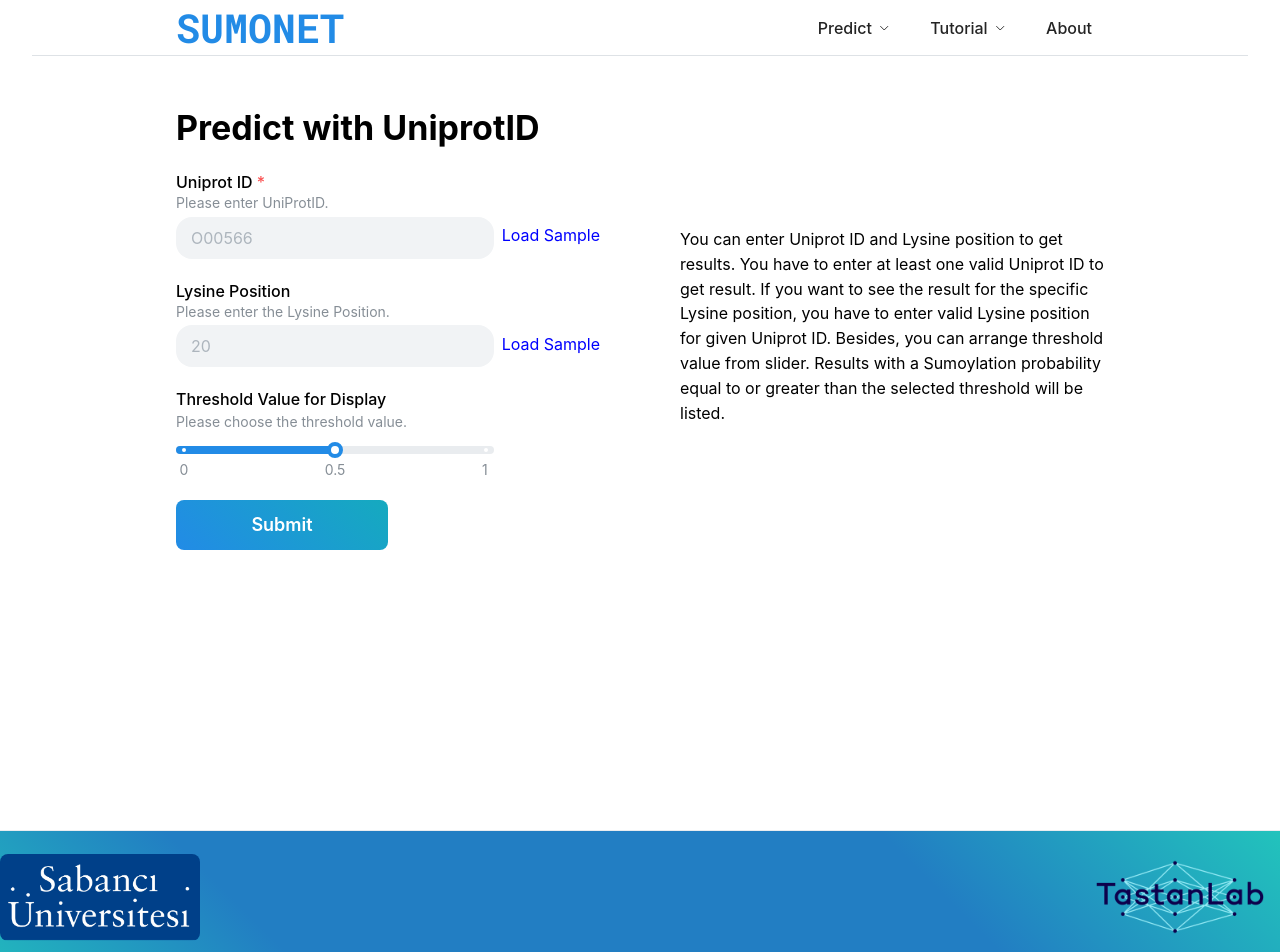
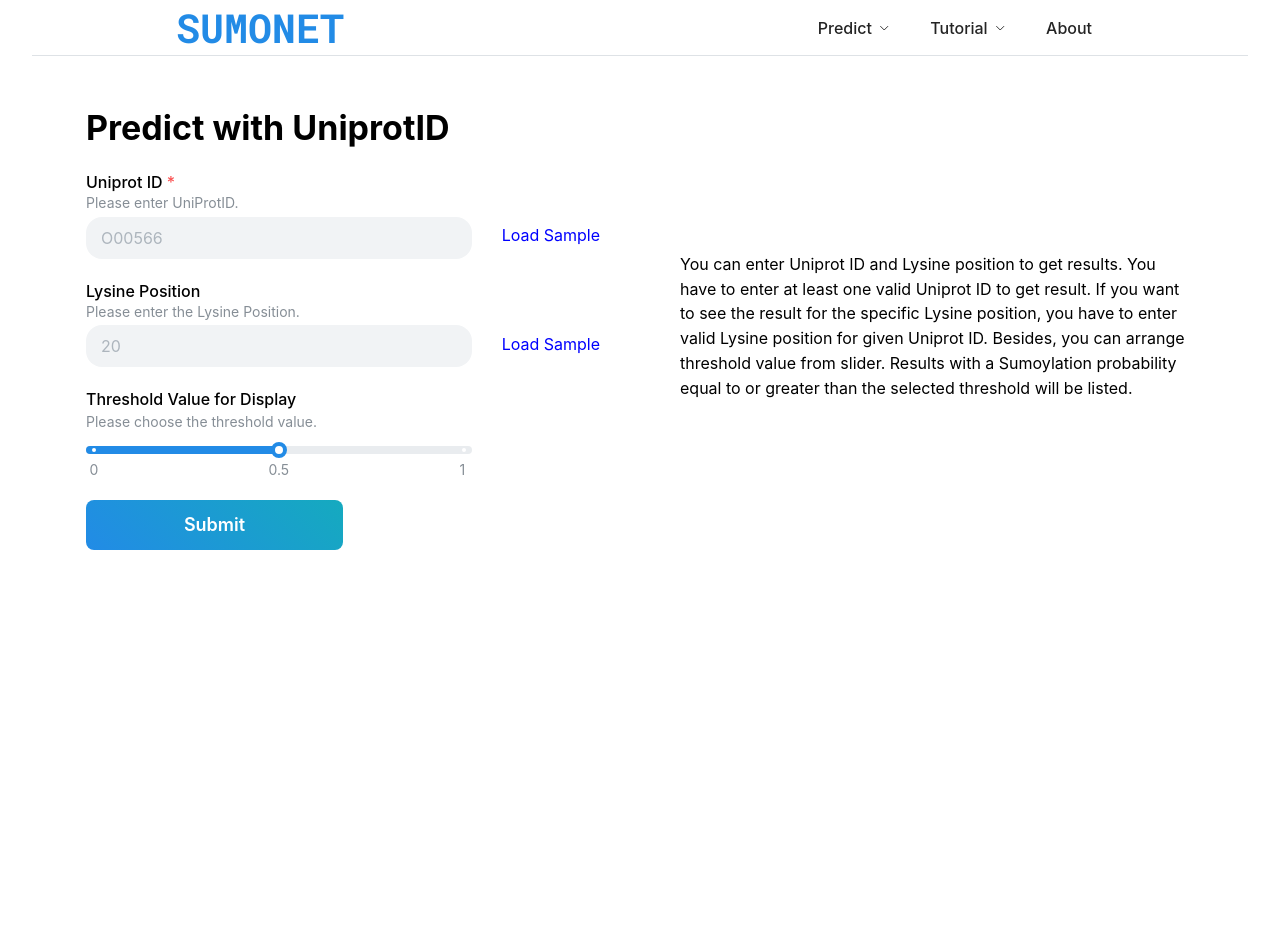
Before and after one commit to tastanlab/SUMOnet-Frontend, a Next.js app: page / in a window 1280 px wide. Shown: the top 952 px of the page. Built offline with nearby package versions, Linux system fonts and the light colour scheme.

Commit message:
Small UI improvments

```diff
--- a/app/about/page.tsx
+++ b/app/about/page.tsx
@@ -3,8 +3,8 @@
 import { Container,Text,Image} from "@mantine/core";
 export default function AboutPage() {
     return (
-       <Container style={{paddingBottom:"50px"}}>
-            <Container>
+       <Container  size="lg" style={{paddingBottom:"50px" }}>
+            <Container >
             <h2> What is SUMOnet?</h2>
             <Text>The SUMOnet project aims to improve the user experience, user interface, and overall performance of a web application dedicated to
   predicting potential protein chains resulting from the SUMOylation process, which is implicated in genetic-based diseases such as
--- a/app/advanced-tutorial/page.tsx
+++ b/app/advanced-tutorial/page.tsx
@@ -3,7 +3,7 @@
 import { Container,Text,Image} from "@mantine/core";
 export default function AdvancedTutorialPage() {
     return (
-       <Container style={{paddingBottom:"50px"}}> {/* Advanced Tutorial Başlangıç */}
+       <Container size="lg" style={{paddingBottom:"50px"}}> {/* Advanced Tutorial Başlangıç */}
                 <Container>
                     <h2>How to Use SUMOnet?</h2>
                     <Text>You can install SUMOnet as a python package as well: <b>pip install sumonet</b></Text>
--- a/app/beginner-tutorial/page.tsx
+++ b/app/beginner-tutorial/page.tsx
@@ -3,7 +3,7 @@
 import { Container,Text,Image} from "@mantine/core";
 export default function BeginnerTutorialPage() {
     return (
-       <Container>
+       <Container size="lg">
           <Container>
             <h2>How to Utilize Website?</h2>
             <Text>You can get results from the website by entering the inputs 3 different ways: Using UniProtID, Protein Sequence and Upload FASTA or txt file.</Text>
--- a/app/layout.tsx
+++ b/app/layout.tsx
@@ -7,7 +7,7 @@
 import HeaderMenu from "../components/navbar/HeaderMenu";
 export const metadata = {
   title: "SUMOnet",
-  description: "Ailenizin predicterı",
+  description: "",
 };
 
 export default function RootLayout({ children }: { children: any }) {
@@ -40,6 +40,13 @@
 
           </Container>
           <Space h="xl" />
+          <Space h="xl" />
+          <Space h="xl" />
+          <Space h="xl" />
+          <Space h="xl" />
+          <Space h="xl" />
+          <Space h="xl" />
+          <Space h="xl" />
           <FooterLinks/>
           </MantineProvider>
 
--- a/components/fastafile/fastafile.tsx
+++ b/components/fastafile/fastafile.tsx
@@ -78,7 +78,7 @@
   };
 
   return (
-    <Container>
+    <Container size="lg">
       <form>
         <Flex direction="column" gap="md">
           <Title order={1} size="h1" style={{ marginBottom: '20px' }}>
--- a/components/prot/prot.tsx
+++ b/components/prot/prot.tsx
@@ -133,7 +133,7 @@
 
   };
   return (
-    <Container>
+    <Container size="lg">
     <Flex justify="space-between">
       {/* Left Half: Form Elements */}
       <Flex direction={'column'} style={{ width: '50%', paddingRight: '40px' }}>
--- a/components/protseq/protseq.tsx
+++ b/components/protseq/protseq.tsx
@@ -73,7 +73,7 @@
     }
   };
   return (
-    <Container>
+    <Container size="lg">
       <form>
         <Flex direction="column" gap="md">
           <Title order={1} size="h1" style={{ marginBottom: '20px' }}>Predict with Protein Sequence</Title>
```
